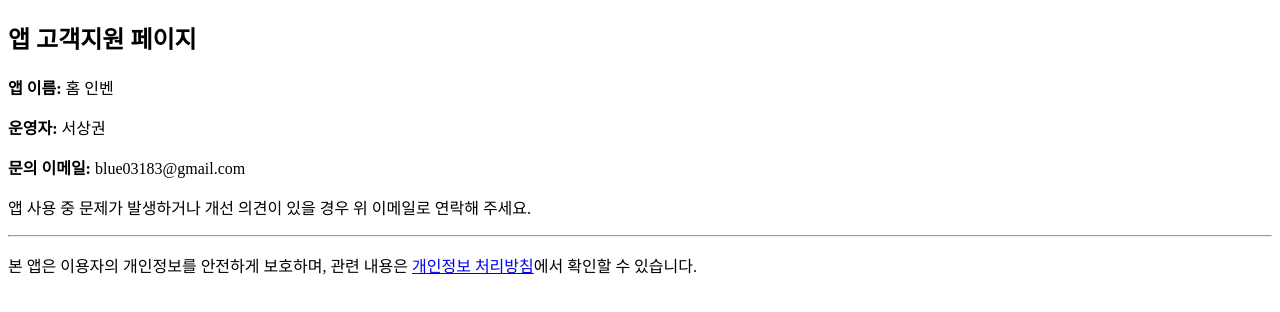
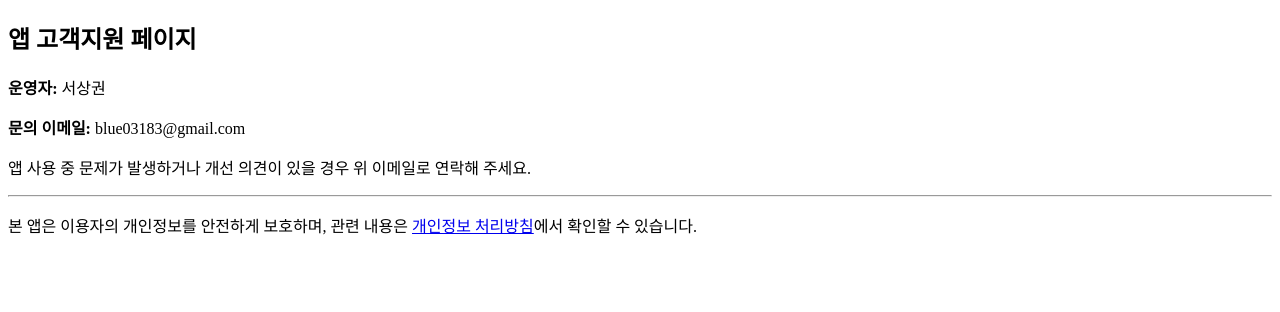
Before and after one commit to blue03183/support, a plain HTML site: page index.html in a window 1280 px wide. Drawn offline with Linux system fonts and the light colour scheme.

Commit message:
앱 이름 수정 (여러 앱에서 같이 사용)

```diff
--- a/index.html
+++ b/index.html
@@ -7,7 +7,6 @@
 <body>
 <h2>앱 고객지원 페이지</h2>
 
-<p><strong>앱 이름:</strong> 홈 인벤</p>
 <p><strong>운영자:</strong> 서상권 </p>
 <p><strong>문의 이메일:</strong> blue03183@gmail.com</p>
 <p>앱 사용 중 문제가 발생하거나 개선 의견이 있을 경우 위 이메일로 연락해 주세요.</p>
```
